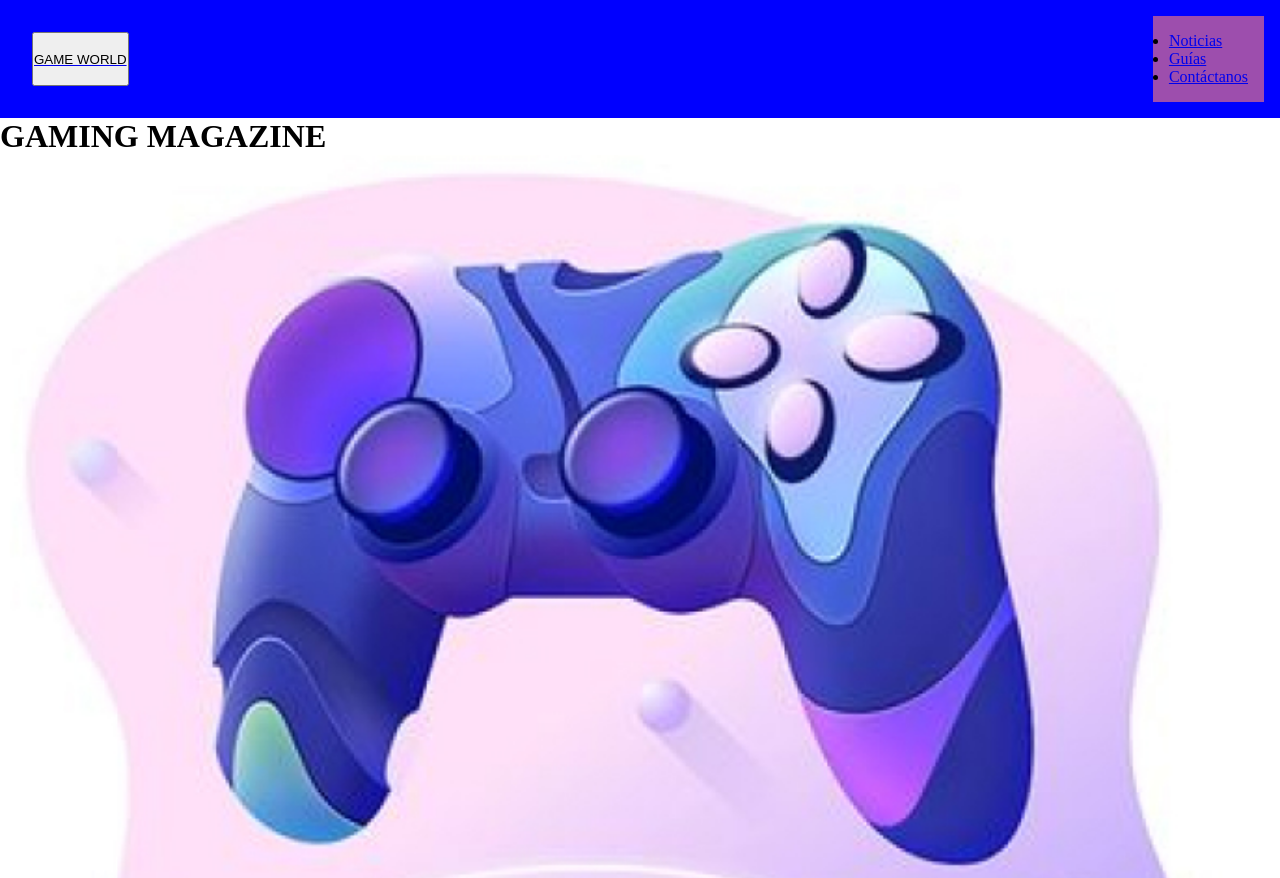
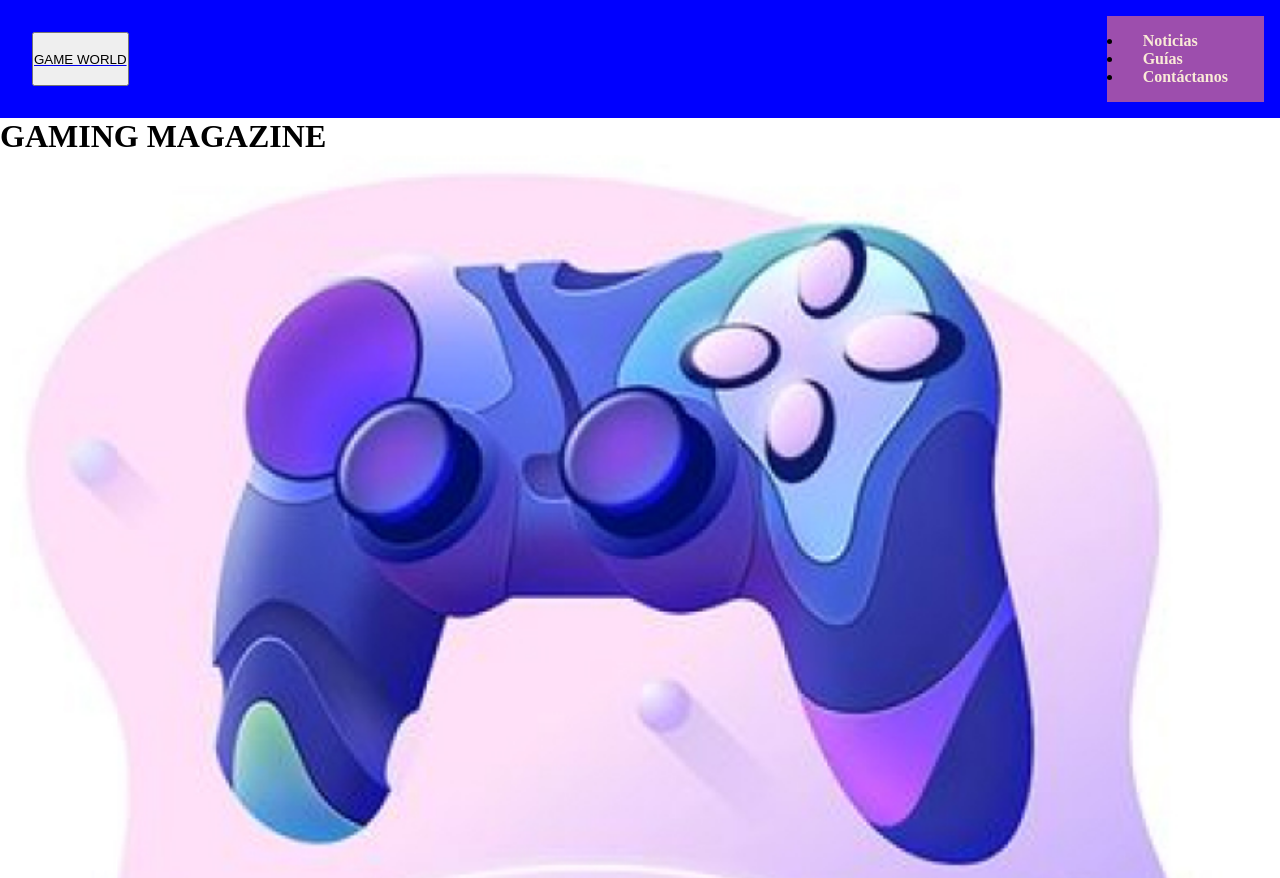
Before and after one commit to CAlmagro/Gaming-Magazine, a plain HTML site: page index.html in a window 1280 px wide. Shown: the top 878 px of the page. Drawn offline with Linux system fonts and the light colour scheme.

Commit message:
Pequeño cambio que me daba error
No se me cambiaba un class

```diff
--- a/css/style.css
+++ b/css/style.css
@@ -42,6 +42,8 @@ header div a{
     align-content: center;
     flex-direction: row;
     padding: 1rem;
+    text-decoration: none;
+    list-style: none;
 }
 
 #btnCloseMenu, nav .menu-flex .fa-xmark{
@@ -69,6 +71,7 @@ nav .menu-flex a{
     font-weight: bold;
     color: antiquewhite;
     text-decoration: none;
+    list-style: none;
     transition: 0.33s;
 }
 
--- a/index.html
+++ b/index.html
@@ -15,7 +15,7 @@
                 </a>
         </div>
         <nav id="menu">
-            <ul call="menu-flex">
+            <ul class="menu-flex">
                 <li id="btnCloseMenu">
                     <i class="fa-solid fa-bars"></i>
                 </li>
```
